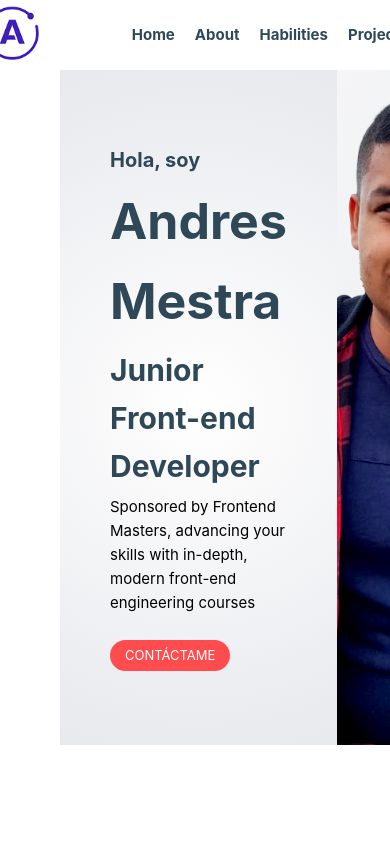
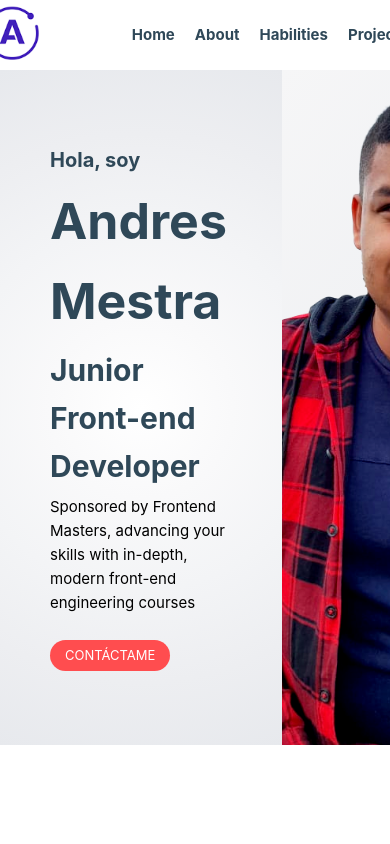
Before and after one commit to andres-mestra/andresmestra-cli, a Next.js app: page / in a window 390 px wide. Shown: the top 844 px of the page. Built offline with nearby package versions, Linux system fonts and the light colour scheme.

Commit message:
responsive HeaderMe

```diff
--- a/components/me/About.js
+++ b/components/me/About.js
@@ -34,7 +34,6 @@ export const About = () => {
           background-color: var(--white);
           padding: 5rem;
           grid-column: center-start / center-end;
-          position: relative;
           display: grid;
         }
 
--- a/components/me/HeaderMe.js
+++ b/components/me/HeaderMe.js
@@ -1,32 +1,15 @@
-import React from 'react'
 import { Perfil } from './Perfil'
 import { Presentation } from './Presentation'
 
+import sty from '../../styles/components/me/headerMe.module.scss'
+
 export const HeaderMe = () => {
   return (
-    <>
-      <section className="container_grid">
-        <div className="header__me">
-          <Presentation />
-          <Perfil />
-        </div>
-      </section>
-      <style jsx>{`
-        .header__me {
-          background-image: linear-gradient(
-            to left top,
-            #e7e9ed,
-            #ecedf0,
-            #f1f2f4,
-            #f6f6f7,
-            #fbfbfb
-          );
-          grid-column: center-start / center-end;
-          display: grid;
-          grid-template-columns: repeat(2, 1fr);
-          grid-auto-flow: column;
-        }
-      `}</style>
-    </>
+    <section className="container_grid">
+      <div className={sty.header_me}>
+        <Presentation />
+        <Perfil />
+      </div>
+    </section>
   )
 }
--- a/pages/index.js
+++ b/pages/index.js
@@ -8,6 +8,10 @@ import { Projects } from '../components/me/Projects'
 const Home = () => {
   return (
     <>
+      <Head>
+        <meta name="viewport" content="width=device-width, initial-scale=1.0" />
+        <title>Andre Mestra</title>
+      </Head>
       <main className="home">
         <HeaderMe />
         <About />
--- /dev/null
+++ b/styles/_mixins.scss
@@ -0,0 +1,5 @@
+@mixin bpLarge() {
+  @media only screen and (max-width: 62.5rem) {
+    @content;
+  }
+}
--- /dev/null
+++ b/styles/components/me/headerMe.module.scss
@@ -0,0 +1,23 @@
+@import "../../mixins";
+
+.header_me {
+  background-image: linear-gradient(
+    to left top,
+    #e7e9ed,
+    #ecedf0,
+    #f1f2f4,
+    #f6f6f7,
+    #fbfbfb
+  );
+  grid-column: center-start / center-end;
+  display: grid;
+  grid-template-columns: repeat(2, 1fr);
+  grid-auto-flow: column;
+
+}
+
+@include bpLarge() {
+  .header_me{
+    grid-column: full-start / full-end;
+  }
+}
```
